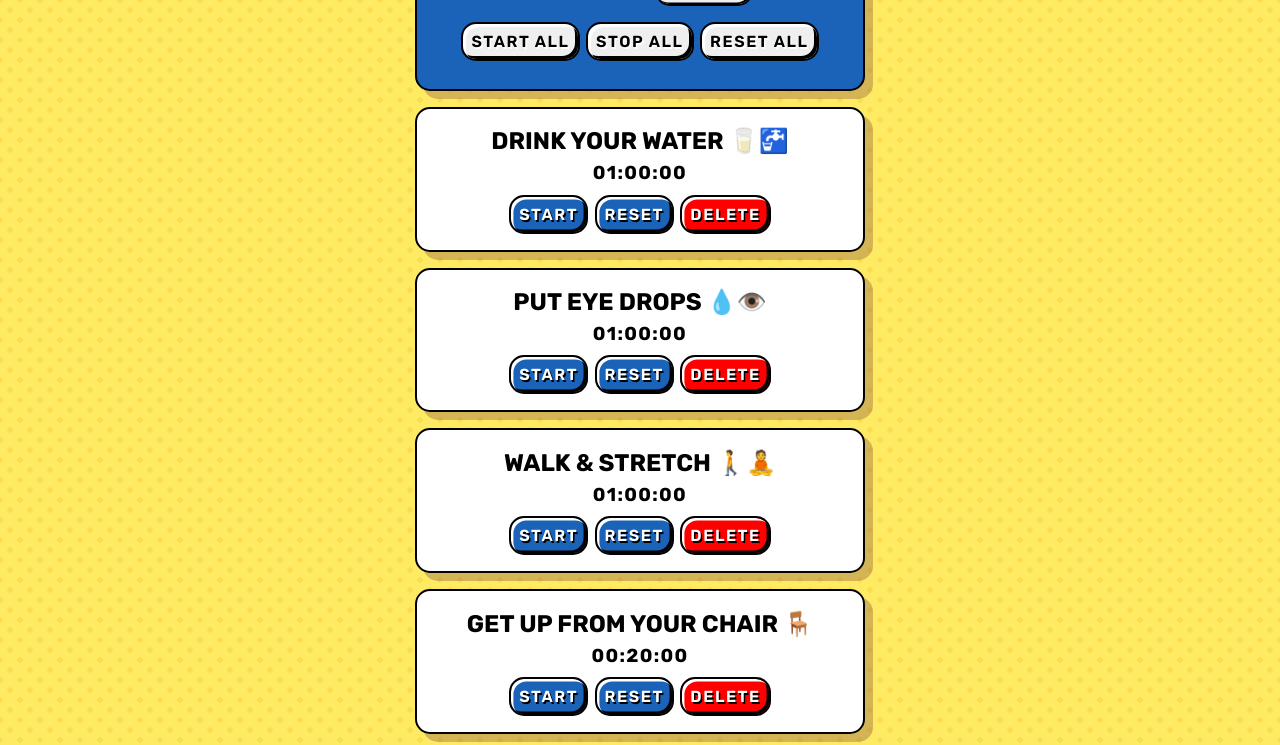
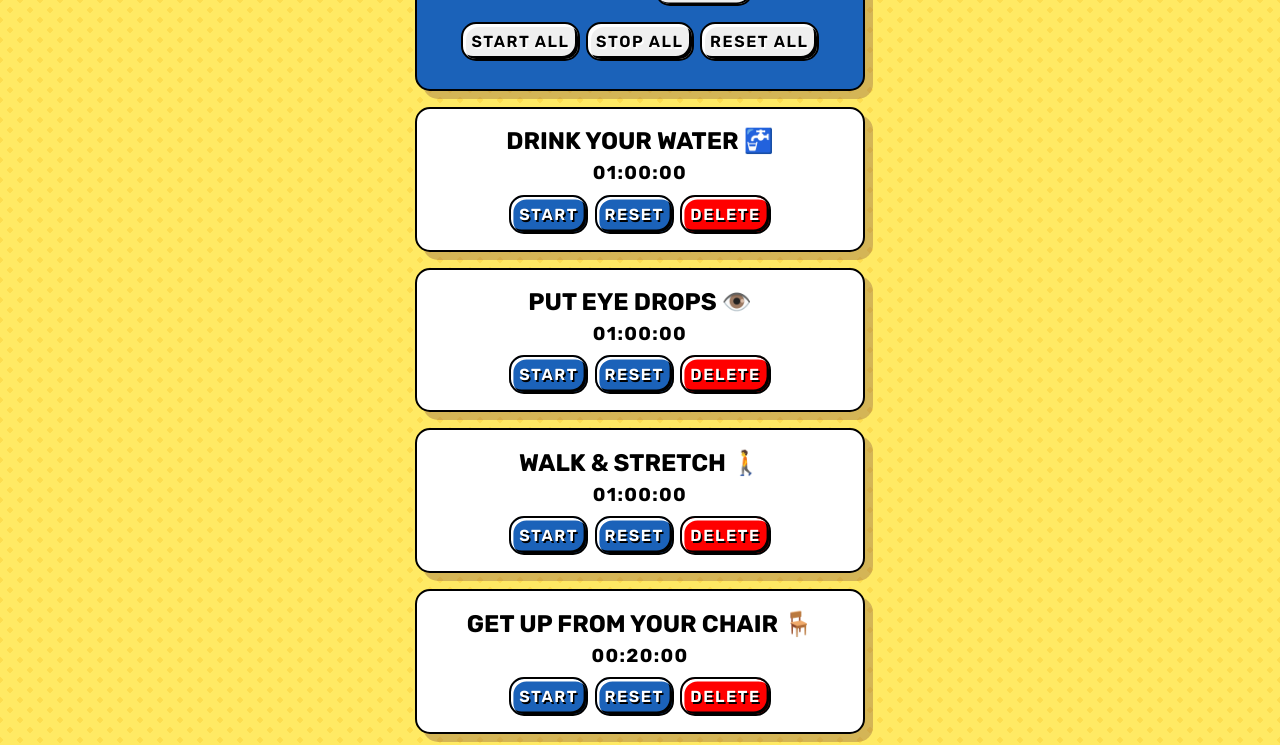
Before and after one commit to damianobacci/health-routines, a React (Vite) app: page / in a window 1280 px wide. Shown: the part 380-1125 px from the top of the page. Built offline with nearby package versions, Linux system fonts and the light colour scheme.

Commit message:
Typos fixed

```diff
--- a/src/Counter/CoutdownList.jsx
+++ b/src/Counter/CoutdownList.jsx
@@ -7,9 +7,9 @@ import SelectAudio from "./SelectAudio";
 import alarm from "../assets/alarm.wav";
 
 const countdowns = [
-  { id: 0, title: "Drink your water 🥛🚰", timeSet: 3600 },
-  { id: 1, title: "Put eye drops 💧👁️", timeSet: 3600 },
-  { id: 2, title: "Walk & stretch 🚶🧘", timeSet: 3600 },
+  { id: 0, title: "Drink your water 🚰", timeSet: 3600 },
+  { id: 1, title: "Put eye drops 👁️", timeSet: 3600 },
+  { id: 2, title: "Walk & stretch 🚶", timeSet: 3600 },
   { id: 3, title: "Get up from your chair 🪑", timeSet: 1200 },
 ];
 
--- a/src/Counter/NewCountdown.jsx
+++ b/src/Counter/NewCountdown.jsx
@@ -63,7 +63,7 @@ const NewCountdown = (props) => {
 
   return (
     <div className={classes.counter}>
-      <h2 className={classes.title}>Add your countdown!</h2>
+      <h2 className={classes.title}>Add your countdown</h2>
       <form onSubmit={formSetHandler}>
         <label className={classes.label} htmlFor="name">
           Name of the new countdown
```
